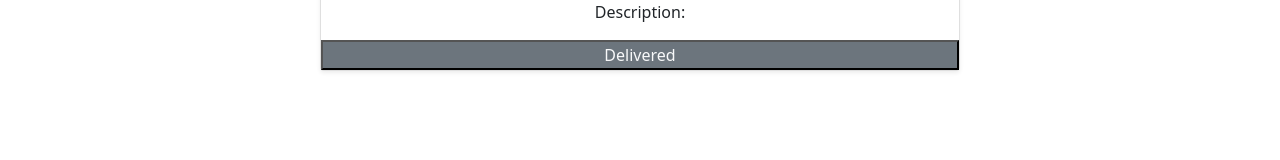
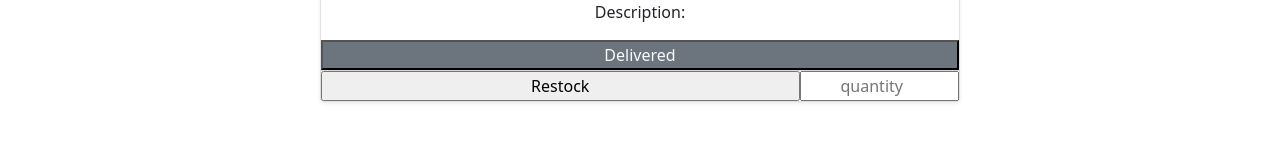
Before and after one commit to drshaila2021/warehouse-management-client, a React (Create React App) app: page /inventory/1 in a window 1280 px wide. Shown: the part 348-508 px from the top of the page. Built offline with nearby package versions, Linux system fonts and the light colour scheme; no server answers.

Commit message:
made RestocInventory

```diff
--- a/src/component/InventoryDetail/InventoryDetail.js
+++ b/src/component/InventoryDetail/InventoryDetail.js
@@ -1,6 +1,7 @@
 import React, { useEffect, useState } from "react";
 import { useParams } from "react-router-dom";
 import ManageInventoryButton from "../ManageInventoryButton/ManageInventoryButton";
+import RestockInventory from "../RestockInventory/RestockInventory";
 
 const InventoryDetail = () => {
   const { id } = useParams();
@@ -66,6 +67,7 @@ const InventoryDetail = () => {
           >
             Delivered
           </button>
+          <RestockInventory></RestockInventory>
         </div>
       </div>
       <ManageInventoryButton></ManageInventoryButton>
--- /dev/null
+++ b/src/component/RestockInventory/RestockInventory.js
@@ -0,0 +1,21 @@
+import React from "react";
+
+const RestockInventory = () => {
+  return (
+    <div>
+      <div className="card-footer px-0 py-0 ">
+        <form>
+          <input className="w-75" type="submit" value="Restock" />
+          <input
+            className="w-25 text-center"
+            type="number"
+            name="quantity"
+            placeholder="quantity"
+          />
+        </form>
+      </div>
+    </div>
+  );
+};
+
+export default RestockInventory;
```
